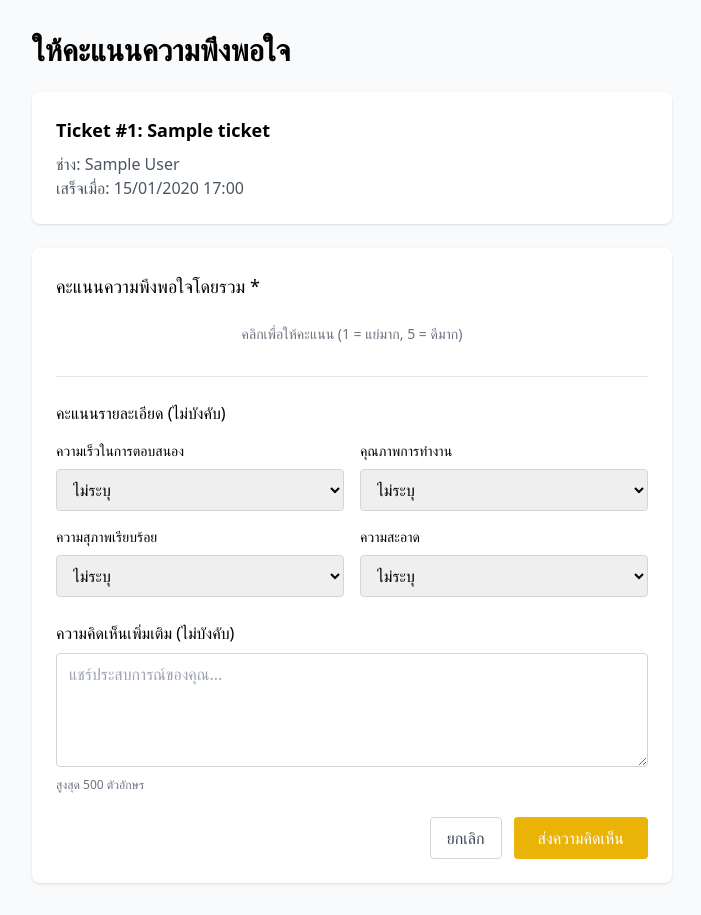
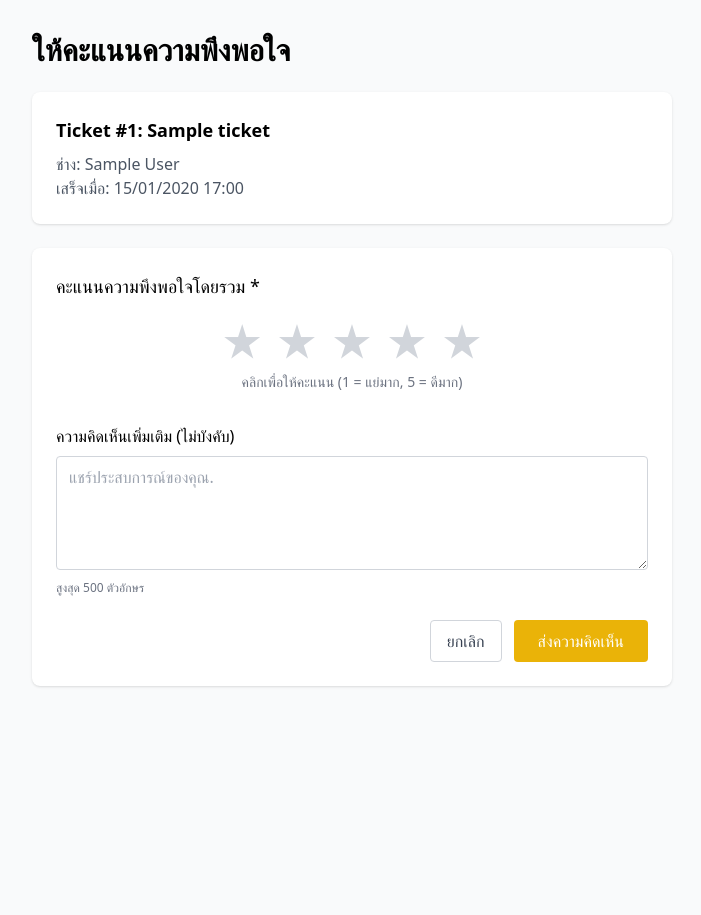
Before and after one commit to 6610685098/TU_Reports, a Django app: template TU_Reports/templates/tickets/feedback_form.html in a window 1280 px wide. Shown: the whole page, without its empty margins (288-989 px from the left). After the commit the page ends 687 px from the top, so only its background shows below. Run offline with Django 5.2, Linux system fonts and the light colour scheme; the template is opened without the code that fills it: values that come from a table or form of the project are taken from there, others are empty; tables that the repository leaves empty hold one stand-in row (values such as "Sample post"); parts of the project's set-up code (start-up, migrations or seed data) failed here and were passed over; some libraries are stand-ins or nearby versions.

Commit message:
Update Feed back

```diff
--- a/TU_Reports/templates/tickets/feedback_form.html
+++ b/TU_Reports/templates/tickets/feedback_form.html
@@ -5,12 +5,12 @@
 
 {% block content %}
 <div class="max-w-2xl mx-auto py-8 px-4">
-  <h1 class="text-3xl font-bold mb-6"> ให้คะแนนความพึงพอใจ</h1>
+  <h1 class="text-3xl font-bold mb-6">ให้คะแนนความพึงพอใจ</h1>
 
   <!-- Ticket Info -->
   <div class="bg-white rounded-lg shadow p-6 mb-6">
     <h2 class="text-lg font-semibold mb-2">Ticket #{{ ticket.id }}: {{ ticket.title }}</h2>
-    <p class="text-gray-600">ช่าง: {{ ticket.assigned_to.get_display_name }}</p>
+    <p class="text-gray-600">ช่าง: {% if ticket.assigned_to %}{{ ticket.assigned_to.get_display_name }}{% else %}-{% endif %}</p>
     <p class="text-gray-600">เสร็จเมื่อ: {{ ticket.completed_at|date:"d/m/Y H:i" }}</p>
   </div>
 
@@ -23,60 +23,13 @@
       <label class="block text-lg font-medium mb-4">คะแนนความพึงพอใจโดยรวม *</label>
       <div class="flex justify-center space-x-4">
         {% for i in "12345" %}
-        <label class="cursor-pointer">
+        <label class="cursor-pointer select-none">
           <input type="radio" name="overall_rating" value="{{ forloop.counter }}" required class="hidden rating-input">
-          <span class="star text-5xl text-gray-300 hover:text-yellow-400 transition"></span>
+          <span class="star text-5xl text-gray-300 hover:text-yellow-400 transition">★</span>
         </label>
         {% endfor %}
       </div>
       <p class="text-center text-sm text-gray-500 mt-2">คลิกเพื่อให้คะแนน (1 = แย่มาก, 5 = ดีมาก)</p>
-    </div>
-
-    <!-- Detailed Ratings -->
-    <div class="mb-6 border-t pt-6">
-      <h3 class="font-medium mb-4">คะแนนรายละเอียด (ไม่บังคับ)</h3>
-
-      <div class="grid grid-cols-2 gap-4">
-        <div>
-          <label class="block text-sm mb-2">ความเร็วในการตอบสนอง</label>
-          <select name="response_speed_rating" class="w-full border border-gray-300 rounded px-3 py-2">
-            <option value="">ไม่ระบุ</option>
-            {% for i in "12345" %}
-            <option value="{{ forloop.counter }}">{{ forloop.counter }} ดาว</option>
-            {% endfor %}
-          </select>
-        </div>
-
-        <div>
-          <label class="block text-sm mb-2">คุณภาพการทำงาน</label>
-          <select name="work_quality_rating" class="w-full border border-gray-300 rounded px-3 py-2">
-            <option value="">ไม่ระบุ</option>
-            {% for i in "12345" %}
-            <option value="{{ forloop.counter }}">{{ forloop.counter }} ดาว</option>
-            {% endfor %}
-          </select>
-        </div>
-
-        <div>
-          <label class="block text-sm mb-2">ความสุภาพเรียบร้อย</label>
-          <select name="politeness_rating" class="w-full border border-gray-300 rounded px-3 py-2">
-            <option value="">ไม่ระบุ</option>
-            {% for i in "12345" %}
-            <option value="{{ forloop.counter }}">{{ forloop.counter }} ดาว</option>
-            {% endfor %}
-          </select>
-        </div>
-
-        <div>
-          <label class="block text-sm mb-2">ความสะอาด</label>
-          <select name="cleanliness_rating" class="w-full border border-gray-300 rounded px-3 py-2">
-            <option value="">ไม่ระบุ</option>
-            {% for i in "12345" %}
-            <option value="{{ forloop.counter }}">{{ forloop.counter }} ดาว</option>
-            {% endfor %}
-          </select>
-        </div>
-      </div>
     </div>
 
     <!-- Comment -->
@@ -84,7 +37,7 @@
       <label class="block font-medium mb-2">ความคิดเห็นเพิ่มเติม (ไม่บังคับ)</label>
       <textarea name="comment" rows="4" maxlength="500"
                 class="w-full border border-gray-300 rounded px-3 py-2"
-                placeholder="แชร์ประสบการณ์ของคุณ..."></textarea>
+                placeholder="แชร์ประสบการณ์ของคุณ."></textarea>
       <p class="text-xs text-gray-500 mt-1">สูงสุด 500 ตัวอักษร</p>
     </div>
 
@@ -102,24 +55,24 @@
 </div>
 
 <style>
-.rating-input:checked + .star {
-  color: #FBBF24;
-}
+.rating-input:checked + .star { color: #FBBF24; }
 </style>
 
 <script>
-// Star rating interaction
-const ratingInputs = document.querySelectorAll('.rating-input');
-const stars = document.querySelectorAll('.star');
+// ทำให้คลิกดาวแล้วเช็คเรดิโอ + ระบายสีดาวให้ถึงดวงที่เลือก
+document.addEventListener('DOMContentLoaded', function () {
+  const labels = Array.from(document.querySelectorAll('label .star')).map(s => s.parentElement);
+  labels.forEach((label, idx) => {
+    label.addEventListener('click', () => {
+      const radio = label.querySelector('input[type="radio"]');
+      radio.checked = true;
 
-stars.forEach((star, index) => {
-  star.addEventListener('click', () => {
-    // Reset all stars
-    stars.forEach(s => s.style.color = '#D1D5DB');
-    // Fill stars up to clicked one
-    for (let i = 0; i <= index; i++) {
-      stars[i].style.color = '#FBBF24';
-    }
+      const stars = document.querySelectorAll('.star');
+      stars.forEach(s => s.style.color = '#D1D5DB');
+      for (let i = 0; i <= idx; i++) {
+        stars[i].style.color = '#FBBF24';
+      }
+    });
   });
 });
 </script>
--- a/TU_Reports/tickets/urls.py
+++ b/TU_Reports/tickets/urls.py
@@ -10,4 +10,5 @@ urlpatterns = [
     path('<int:ticket_id>/edit/', views.edit_ticket, name='edit_ticket'),
     path('<int:ticket_id>/cancel/', views.cancel_ticket, name='cancel_ticket'),
     path('dispatch/<int:ticket_id>/', views.dispatch_ticket, name='dispatch_ticket'),
+    path('<int:ticket_id>/feedback/', views.submit_feedback, name='submit_feedback'),
 ]
```
Also changed, not shown: TU_Reports/tickets/views.py (+35 -1 lines).
